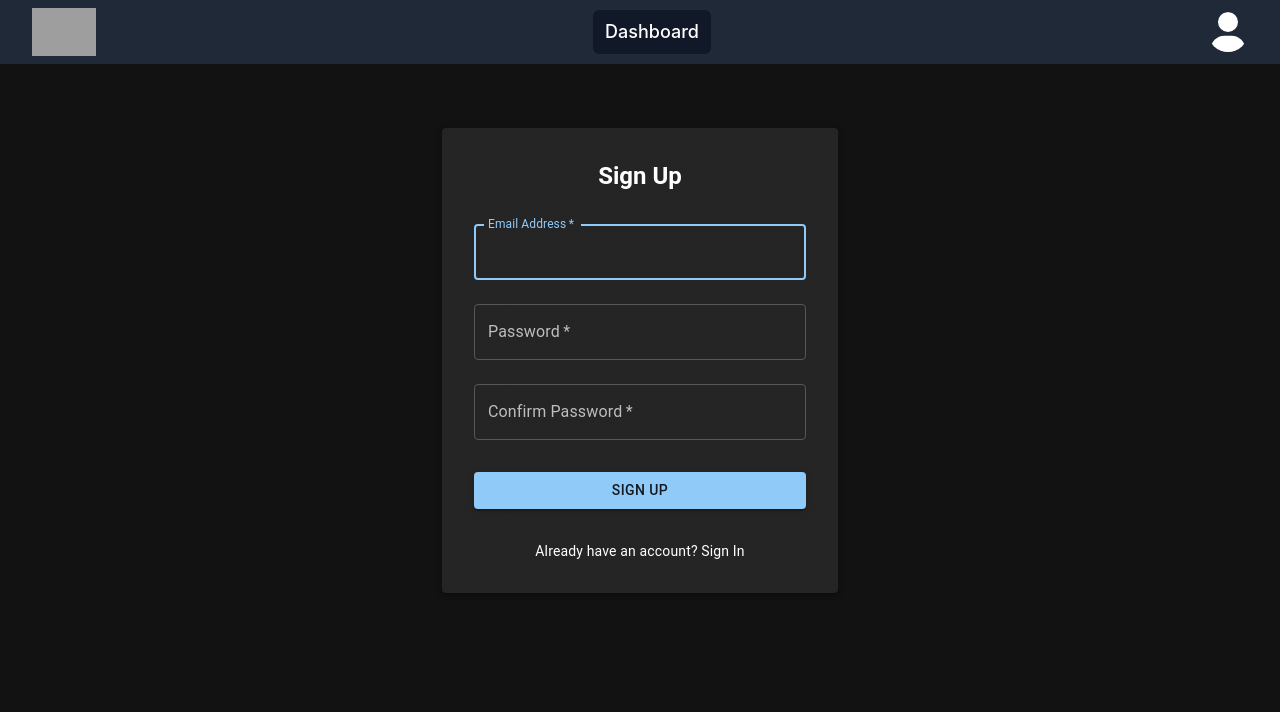
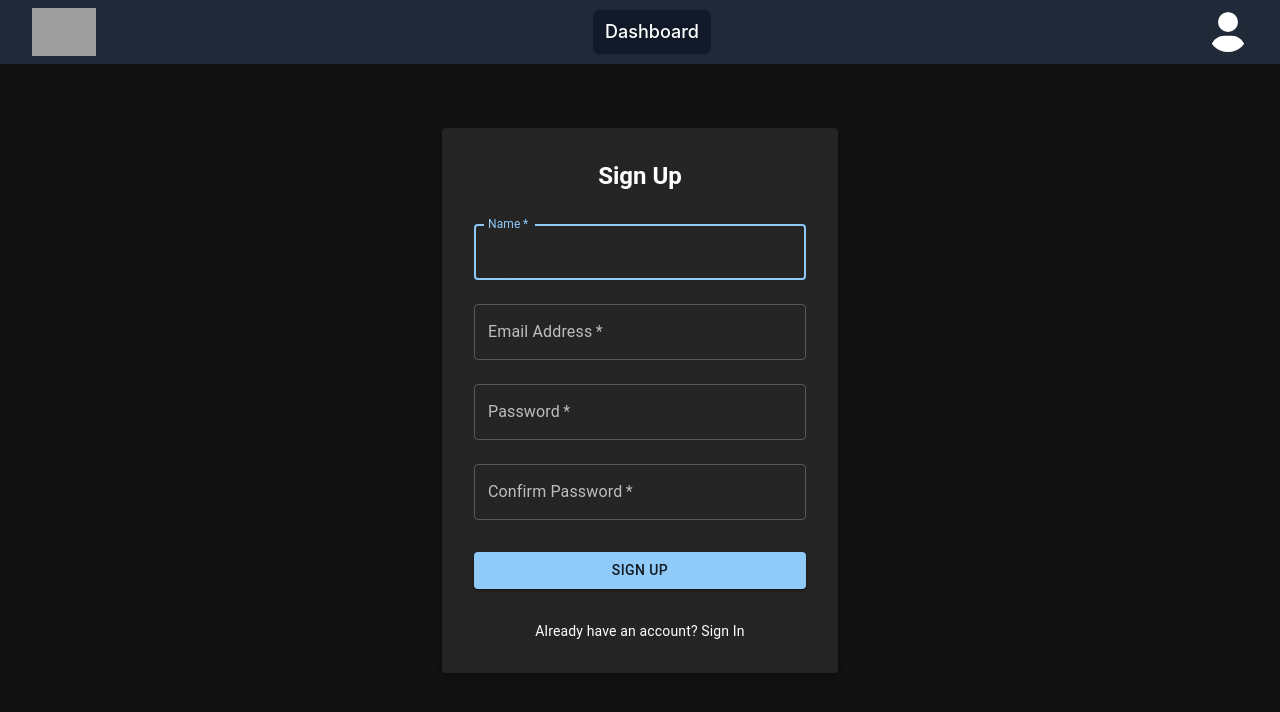
Before and after one commit to Amancodes26/note-management-app, a React (Create React App) app in the folder frontend/: page /signup in a window 1280 px wide. Shown: the top 712 px of the page. Built offline with nearby package versions, Linux system fonts and the light colour scheme; grey boxes are pictures that could not be loaded.

Commit message:
signup connected to backend

```diff
--- a/frontend/package.json
+++ b/frontend/package.json
@@ -23,7 +23,6 @@
     "vite": "^5.3.5",
     "web-vitals": "^2.1.4"
   },
-
   "scripts": {
     "start": "react-scripts start",
     "build": "react-scripts build",
@@ -53,5 +52,4 @@
     "postcss": "^8.4.41",
     "tailwindcss": "^3.4.7"
   }
-
 }
--- a/frontend/src/components/auth/Signup.js
+++ b/frontend/src/components/auth/Signup.js
@@ -1,4 +1,4 @@
-import React from "react";
+import React, { useState } from "react";
 import {
     Container,
     TextField,
@@ -8,7 +8,7 @@ import {
     Paper,
 } from "@mui/material";
 import { styled } from "@mui/system";
-import { Link } from "react-router-dom";
+import { Link, useNavigate } from "react-router-dom";
 
 // Define custom styles using styled API
 const StyledPaper = styled(Paper)(({ theme }) => ({
@@ -32,9 +32,47 @@ const SubmitButton = styled(Button)(({ theme }) => ({
 }));
 
 const Signup = () => {
-    const handleSubmit = (event) => {
+    const [name, setName] = useState("");
+    const [email, setEmail] = useState("");
+    const [password, setPassword] = useState("");
+    const [confirmPassword, setConfirmPassword] = useState("");
+    const navigate = useNavigate();
+
+    const handleSubmit = async (event) => {
         event.preventDefault();
-        // Handle sign-up logic
+
+        if (password !== confirmPassword) {
+            alert("Passwords do not match");
+            return;
+        }
+
+        const newUser = {
+            name,
+            email,
+            password,
+        };
+
+        try {
+            const response = await fetch('http://localhost:5000/api/auth/register', {
+                method: 'POST',
+                headers: {
+                    'Content-Type': 'application/json',
+                },
+                body: JSON.stringify(newUser),
+            });
+
+            if (!response.ok) {
+                const errorText = await response.text();
+                throw new Error(`HTTP error! Status: ${response.status}, Message: ${errorText}`);
+            }
+
+            const data = await response.json();
+            console.log('Success:', data);
+            // Redirect to login page or home page
+            navigate('/login');
+        } catch (error) {
+            console.error('Error:', error.message);
+        }
     };
 
     return (
@@ -50,11 +88,25 @@ const Signup = () => {
                             margin="normal"
                             required
                             fullWidth
+                            id="name"
+                            label="Name"
+                            name="name"
+                            autoComplete="name"
+                            autoFocus
+                            value={name}
+                            onChange={(e) => setName(e.target.value)}
+                        />
+                        <TextField
+                            variant="outlined"
+                            margin="normal"
+                            required
+                            fullWidth
                             id="email"
                             label="Email Address"
                             name="email"
                             autoComplete="email"
-                            autoFocus
+                            value={email}
+                            onChange={(e) => setEmail(e.target.value)}
                         />
                         <TextField
                             variant="outlined"
@@ -66,6 +118,8 @@ const Signup = () => {
                             type="password"
                             id="password"
                             autoComplete="new-password"
+                            value={password}
+                            onChange={(e) => setPassword(e.target.value)}
                         />
                         <TextField
                             variant="outlined"
@@ -77,6 +131,8 @@ const Signup = () => {
                             type="password"
                             id="confirmPassword"
                             autoComplete="new-password"
+                            value={confirmPassword}
+                            onChange={(e) => setConfirmPassword(e.target.value)}
                         />
                         <SubmitButton
                             type="submit"
@@ -95,7 +151,6 @@ const Signup = () => {
                 </StyledPaper>
             </Container>
         </div>
-
     );
 };
 
--- a/frontend/src/components/notes/NewNote.js
+++ b/frontend/src/components/notes/NewNote.js
@@ -11,6 +11,7 @@ import {
 } from "@mui/material";
 import { styled } from "@mui/system";
 import { v4 as uuidv4 } from 'uuid';
+
 
 const colors = [
     { name: "Pink", hex: "#fa9fba" },
--- a/frontend/src/services/api.js
+++ b/frontend/src/services/api.js
@@ -23,21 +23,8 @@ export const loginUser = async (credentials) => {
     return null; // Return null or handle the error appropriately
   }
 };
-export const fetchSignup = async (userDetails) => {
-  try {
-    const response = await fetch(`${API_URL}/auth/signup`, {
-      method: 'POST',
-      headers: { 'Content-Type': 'application/json' },
-      body: JSON.stringify(userDetails),
-    });
-    if (!response.ok) {
-      throw new Error(`HTTP error! Status: ${response.status}`);
-    }
-    const data = await response.json();
-    console.log('Signup response:', data); // Log the response data
-    return data;
-  } catch (error) {
-    console.error('Error signing up:', error);
-    return null; // Return null or handle the error appropriately
-  }
+export const fetchSignup = async () => {
+  const response = await fetch(`${API_URL}/auth/Signup`);
+  const data = await response.json();
+  return data;
 };
```
Also changed, not shown: 1 other file (tests, documents, lock files or other folders).
